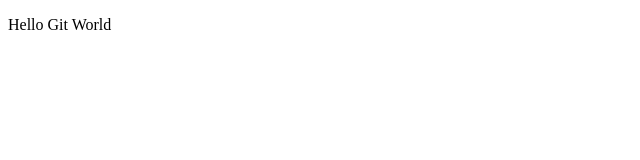
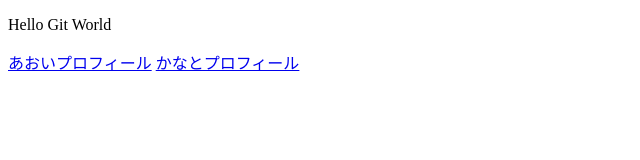
Before and after one commit to aoitam/pairwork, a plain HTML site: page index.html in a window 1280 px wide. Shown: the whole page, without its empty margins (0-640 px from the left). Drawn offline with Linux system fonts and the light colour scheme.

Commit message:
index.html修正

```diff
--- a/index.html
+++ b/index.html
@@ -7,6 +7,7 @@
 </head>
 <body>
     <p>Hello Git World</p>
-
+    <a href="profile_A.html">あおいプロフィール</a>
+    <a href="profile_B.html">かなとプロフィール</a>
 </body>
 </html>
```
